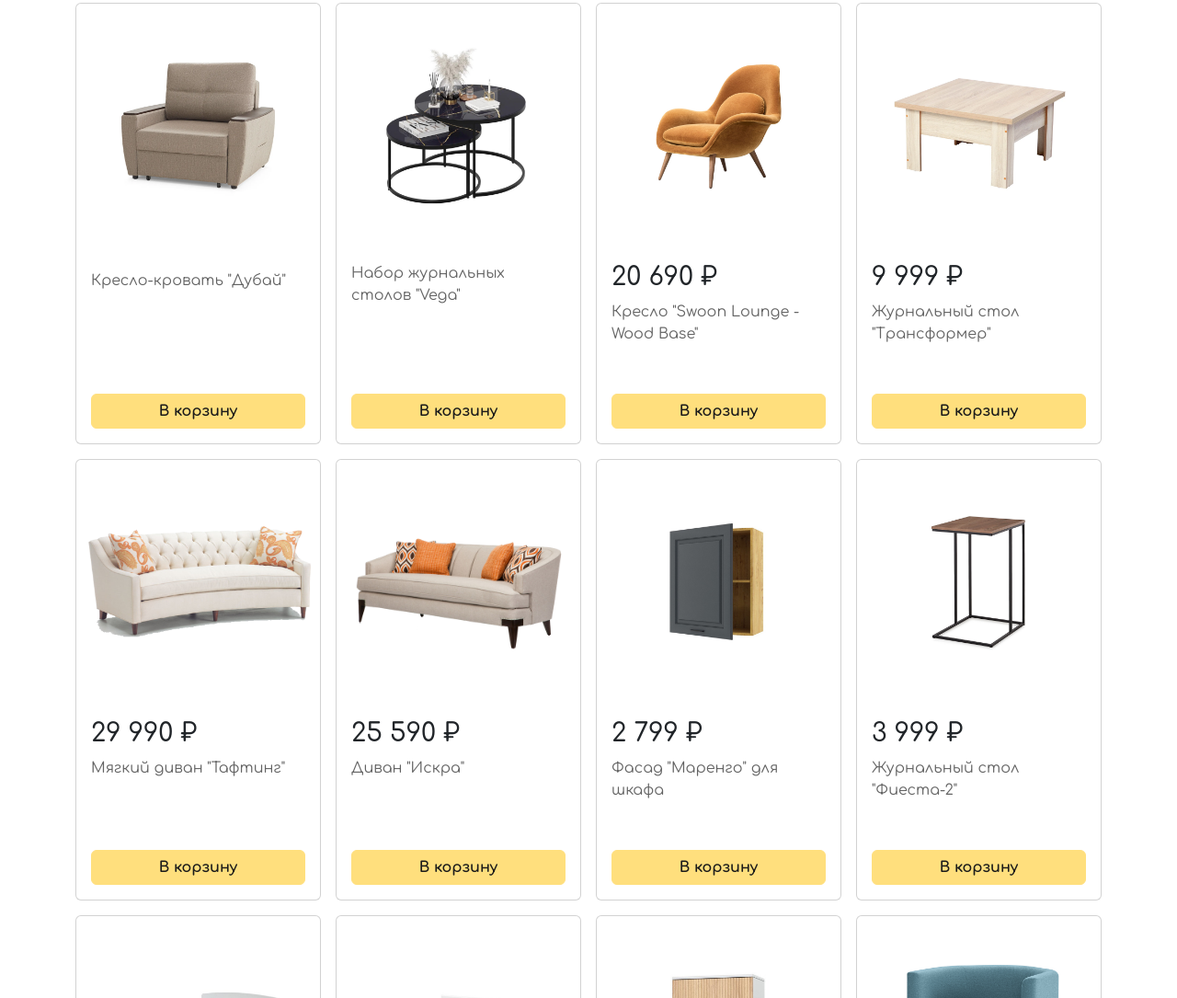
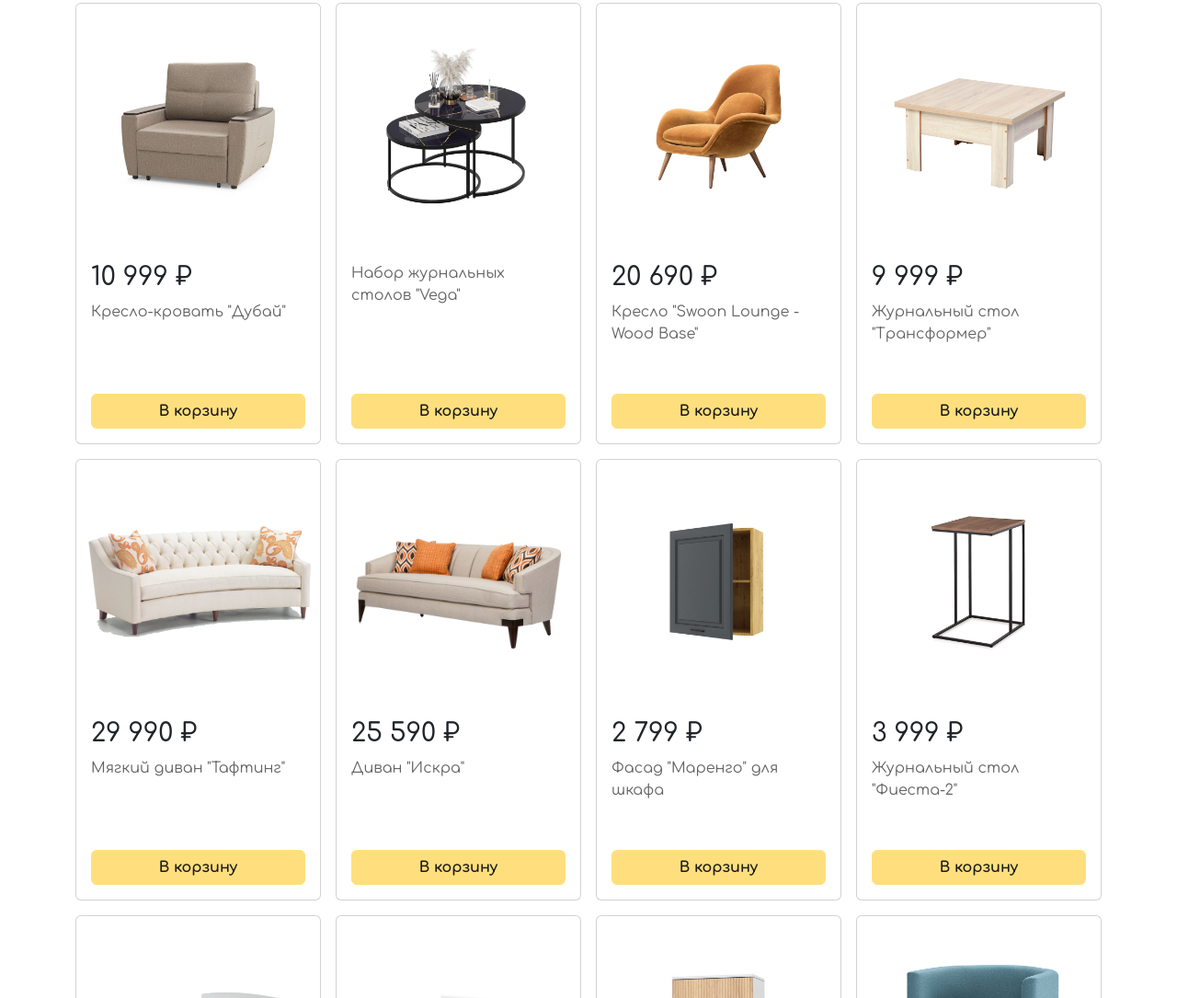
Before and after one commit to denilyunkin/Furni, a website: page index.html in a window 1280 px wide. Shown: the part 745-1830 px from the top of the page at 92% size. Drawn offline with nearby package versions, Linux system fonts and the light colour scheme.

Commit message:
CI/CD Pipline - Тесты должны пройти

```diff
--- a/index.html
+++ b/index.html
@@ -110,7 +110,7 @@
             <div class="card-body d-flex flex-column justify-content-between">
               <div>
                 <!-- Цена -->
-                <h3 class="card-title"></h3>
+                <h3 class="card-title">10 999 ₽</h3>
                 <p class="card-text" style="color: #0c0c0ca4">
                   Кресло-кровать "Дубай"
                 </p>
```
